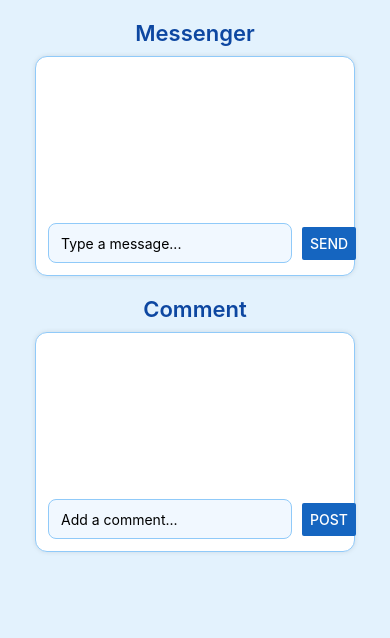
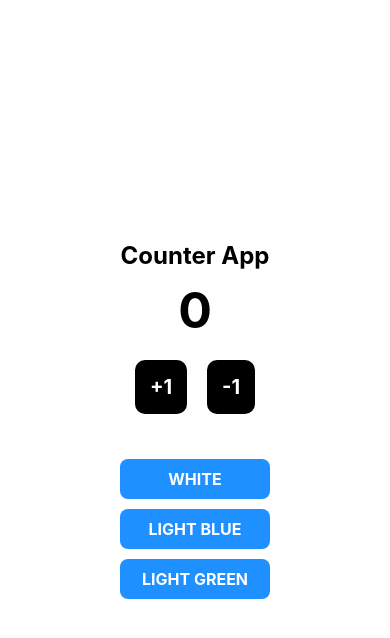
Before and after one commit to michellecajes/M08_Michelle_Cajes_IT_Elect1, a React Native app: screen / in a window 390 px wide. Shown: the top 638 px of the page. Built offline with nearby package versions, Linux system fonts and the light colour scheme.

Commit message:
Update App.js

```diff
--- a/App.js
+++ b/App.js
@@ -1,134 +1,62 @@
-import React, { useState } from 'react';
-import { View, Text, TextInput, Button, FlatList, ScrollView, StyleSheet } from 'react-native';
+import React, { useState } from "react";
+import { View, Text, TouchableOpacity, StyleSheet } from "react-native";
 
 export default function App() {
-  const [suwat, setSuwat] = useState('');
-  const [mensahe, setMensahe] = useState([]);
-  const [comment, setComment] = useState('');
-  const [comments, setComments] = useState([]);
-
-  // Add new message
-  const handleSendMessage = () => {
-    if (suwat.trim()) {
-      setMensahe([...mensahe, suwat]);
-      setSuwat('');
-    }
-  };
-
-  // Add new comment
-  const handleAddComment = () => {
-    if (comment.trim()) {
-      setComments([...comments, comment]);
-      setComment('');
-    }
-  };
-
-  // Reusable message renderer
-  const renderItem = ({ item }) => <Text style={styles.text}>{item}</Text>;
+  const [count, setCount] = useState(0);
+  const [bgColor, setBgColor] = useState("white");
 
   return (
-    <ScrollView contentContainerStyle={styles.container}>
+    <View style={[styles.container, { backgroundColor: bgColor }]}>
+      <Text style={styles.title}>Counter App</Text>
+      <Text style={styles.counter}>{count}</Text>
 
-      {/* Messenger Section */}
-      <View style={styles.panelContainer}>
-        <Text style={styles.header}>Messenger</Text>
-        <View style={styles.panel}>
-          <FlatList
-            data={mensahe}
-            renderItem={renderItem}
-            keyExtractor={(item, index) => index.toString()}
-            style={styles.messages}
-          />
-          <View style={styles.inputContainer}>
-            <TextInput
-              style={styles.input}
-              placeholder="Type a message..."
-              value={suwat}
-              onChangeText={setSuwat}
-            />
-            <Button title="Send" color="#1565c0" onPress={handleSendMessage} />
-          </View>
-        </View>
+      <View style={styles.buttonRow}>
+        <TouchableOpacity
+          style={styles.counterBtn}
+          onPress={() => setCount(count + 1)}
+        >
+          <Text style={styles.btnText}>+1</Text>
+        </TouchableOpacity>
+        <TouchableOpacity
+          style={styles.counterBtn}
+          onPress={() => setCount(count - 1)}
+        >
+          <Text style={styles.btnText}>-1</Text>
+        </TouchableOpacity>
       </View>
 
-      {/* Comment Section */}
-      <View style={styles.panelContainer}>
-        <Text style={styles.header}>Comment</Text>
-        <View style={styles.panel}>
-          <FlatList
-            data={comments}
-            renderItem={renderItem}
-            keyExtractor={(item, index) => index.toString()}
-            style={styles.messages}
-          />
-          <View style={styles.inputContainer}>
-            <TextInput
-              style={styles.input}
-              placeholder="Add a comment..."
-              value={comment}
-              onChangeText={setComment}
-            />
-            <Button title="Post" color="#1565c0" onPress={handleAddComment} />
-          </View>
-        </View>
+      <View style={styles.colorContainer}>
+        <TouchableOpacity
+          style={styles.colorBtn}
+          onPress={() => setBgColor("white")}
+        >
+          <Text style={styles.colorText}>WHITE</Text>
+        </TouchableOpacity>
+        <TouchableOpacity
+          style={styles.colorBtn}
+          onPress={() => setBgColor("lightblue")}
+        >
+          <Text style={styles.colorText}>LIGHT BLUE</Text>
+        </TouchableOpacity>
+        <TouchableOpacity
+          style={styles.colorBtn}
+          onPress={() => setBgColor("lightgreen")}
+        >
+          <Text style={styles.colorText}>LIGHT GREEN</Text>
+        </TouchableOpacity>
       </View>
-
-    </ScrollView>
+    </View>
   );
 }
 
 const styles = StyleSheet.create({
-  container: {
-    padding: 20,
-    alignItems: 'center',
-    backgroundColor: '#e3f2fd', // light blue background
-    flexGrow: 1,
-  },
-  panelContainer: {
-    marginBottom: 20,
-    width: '100%',
-    alignItems: 'center',
-  },
-  header: {
-    fontSize: 22,
-    marginBottom: 10,
-    fontWeight: '600',
-    color: '#0d47a1', // deep blue text
-  },
-  panel: {
-    width: 320,
-    height: 220,
-    borderColor: '#90caf9', // light blue border
-    borderWidth: 1,
-    padding: 12,
-    borderRadius: 12,
-    backgroundColor: 'white',
-    shadowColor: '#000',
-    shadowOpacity: 0.1,
-    shadowRadius: 5,
-    elevation: 3,
-  },
-  messages: {
-    flex: 1,
-  },
-  text: {
-    fontSize: 16,
-    marginVertical: 5,
-    color: '#1565c0', // blue for messages
-  },
-  inputContainer: {
-    flexDirection: 'row',
-    alignItems: 'center',
-    marginTop: 10,
-  },
-  input: {
-    flex: 1,
-    height: 40,
-    borderColor: '#90caf9',
-    borderWidth: 1,
-    paddingHorizontal: 12,
-    marginRight: 10,
-    borderRadius: 8,
-    backgroundColor: '#f1f8ff',
-  },
+  container: { flex: 1, alignItems: "center", justifyContent: "center", padding: 20 },
+  title: { fontSize: 24, fontWeight: "bold", marginBottom: 10 },
+  counter: { fontSize: 50, fontWeight: "bold", marginBottom: 20 },
+  buttonRow: { flexDirection: "row", marginBottom: 40 },
+  counterBtn: { backgroundColor: "black", padding: 15, marginHorizontal: 10, borderRadius: 10 },
+  btnText: { color: "white", fontSize: 20, fontWeight: "bold" },
+  colorContainer: { alignItems: "center" },
+  colorBtn: { backgroundColor: "dodgerblue", padding: 10, borderRadius: 8, marginVertical: 5, width: 150, alignItems: "center" },
+  colorText: { color: "white", fontSize: 16, fontWeight: "bold" },
 });
```
